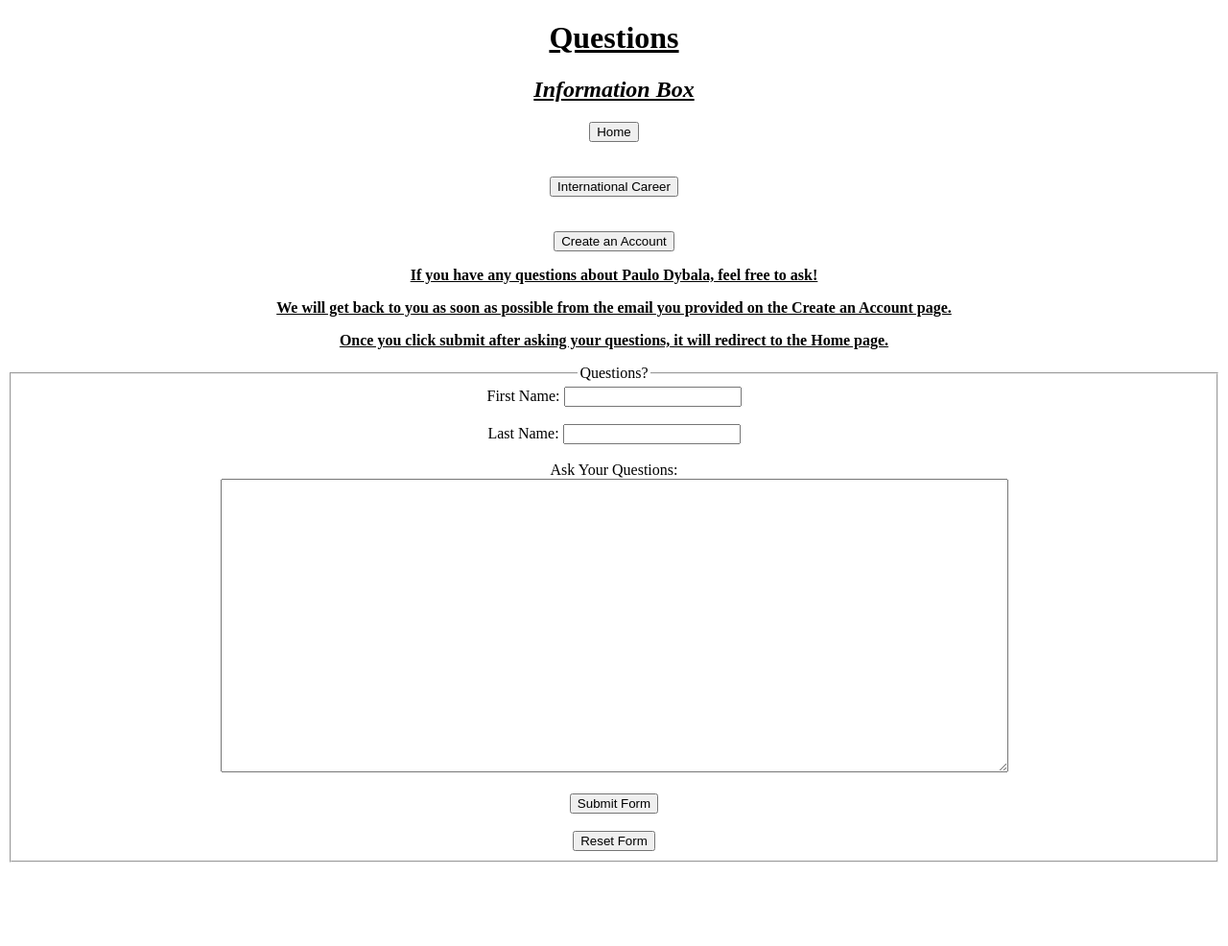
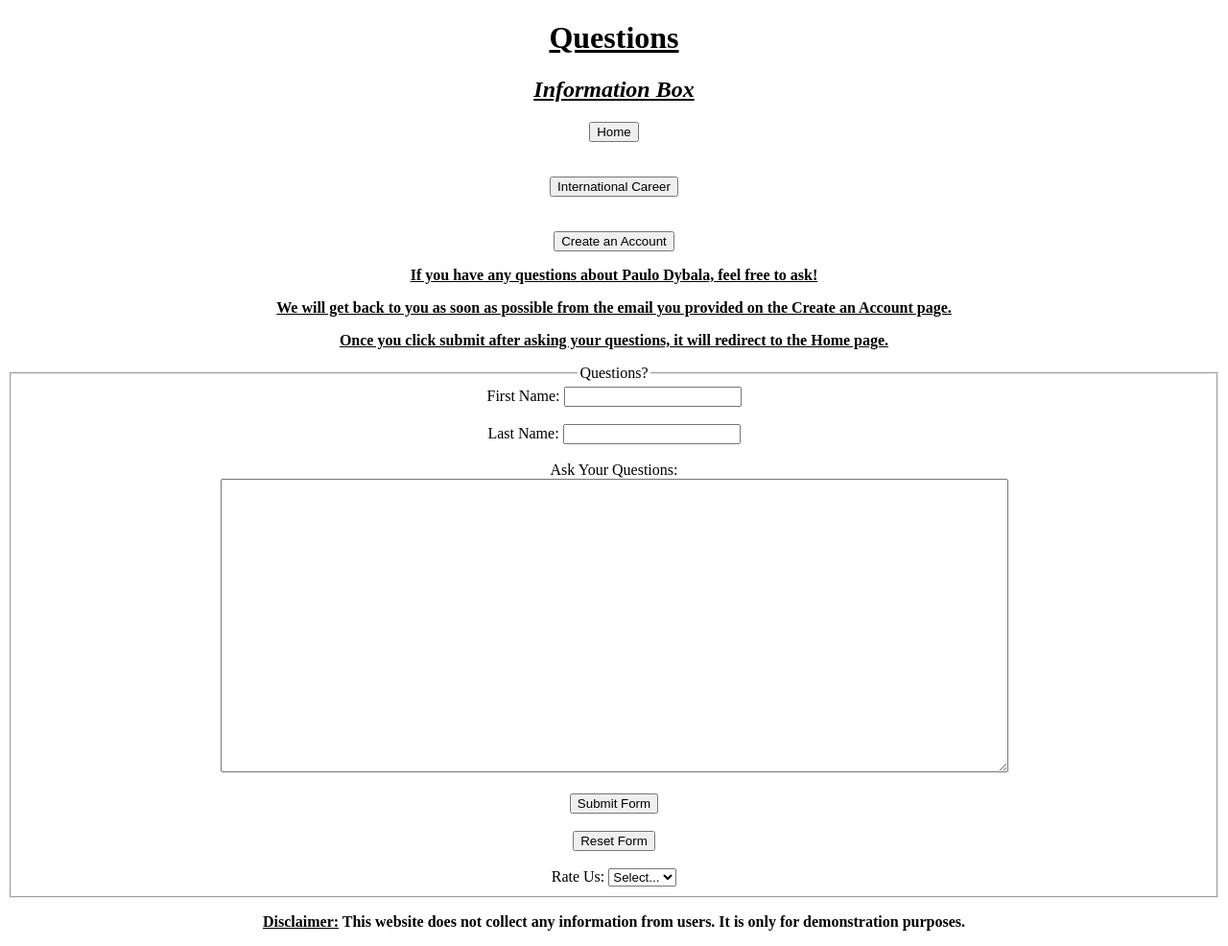
Before and after one commit to Inny10/web-project-1-inny, a plain HTML site: page questions.html in a window 1280 px wide. Shown: the whole page at 96% size. Before the commit the page ends 907 px from the top, so only its background shows below. Drawn offline with Linux system fonts and the light colour scheme.

Commit message:
final change

```diff
--- a/questions.html
+++ b/questions.html
@@ -4,6 +4,7 @@
     <meta charset="UTF-8" />
     <meta name="viewport" content="width=device-width, initial-scale=1.0" />
     <title>Paulo Dybala - Questions</title>
+    <link rel="stylesheet" href="styles.css" />
   </head>
   <body style="text-align: center">
     <header>
@@ -125,8 +126,35 @@
             name="reset"
             value="Reset Form"
           />
+          <br />
+          <br />
+          <label for="Rate Us">Rate Us:</label>
+          <select id="Rate Us" name="Rate Us" required>
+            <!--
+        The select tag creates a drop-down menu input.
+        Necessary attributes include:
+        id, which includes the input an unique identifier inside the form.
+        name, which gives a variable for how to store this information.
+      -->
+
+            <!--
+          The option tag creates the individual options inside the drop-down menu.
+        -->
+            <option value="">Select...</option>
+            <option value="1">1 Star</option>
+            <option value="2">2 Stars</option>
+            <option value="3">3 Stars</option>
+            <option value="4">4 Stars</option>
+            <option value="5">5 Stars</option>
+          </select>
         </fieldset>
       </form>
+      <p>
+        <strong
+          ><u>Disclaimer:</u> This website does not collect any information from
+          users. It is only for demonstration purposes.</strong
+        >
+      </p>
     </main>
   </body>
 </html>
```
Also changed, not shown: Create-an-account.html (+6 -0 lines), index.html (+6 -0 lines), international-career.html (+6 -0 lines).
